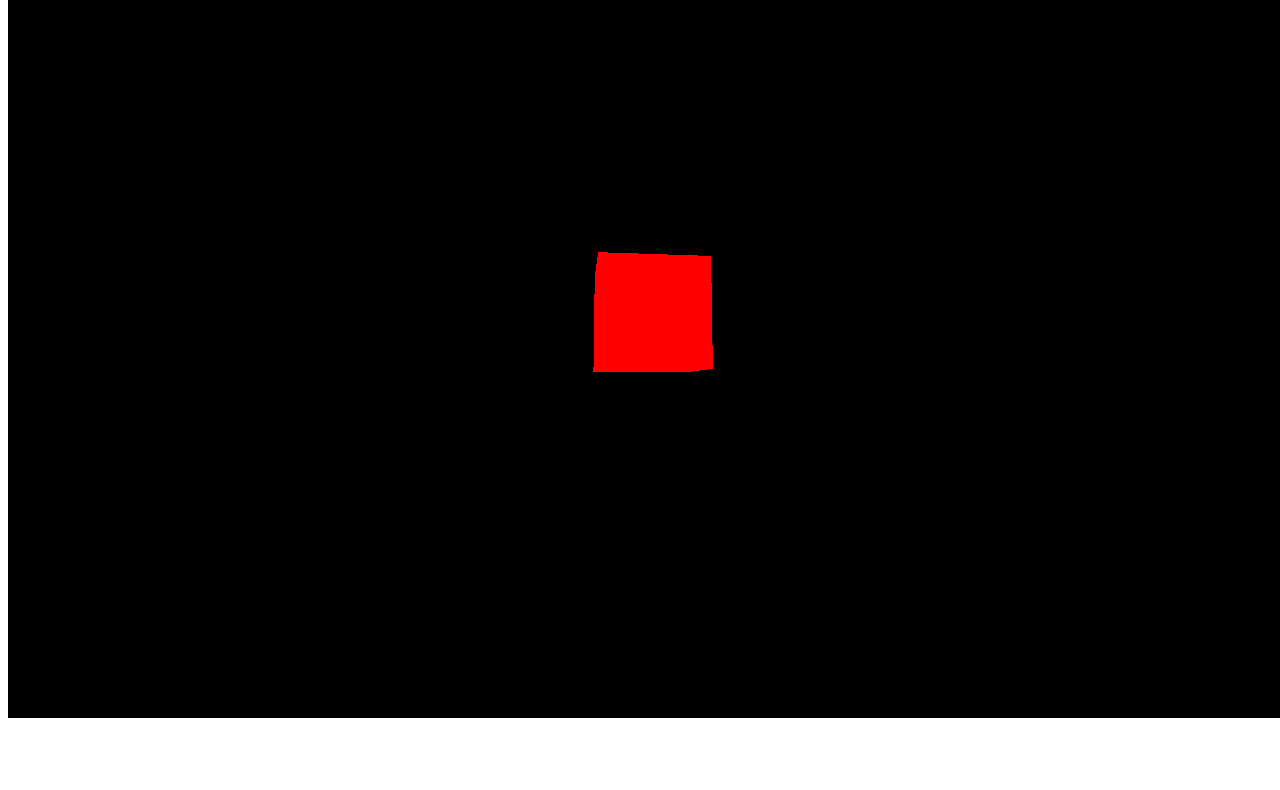
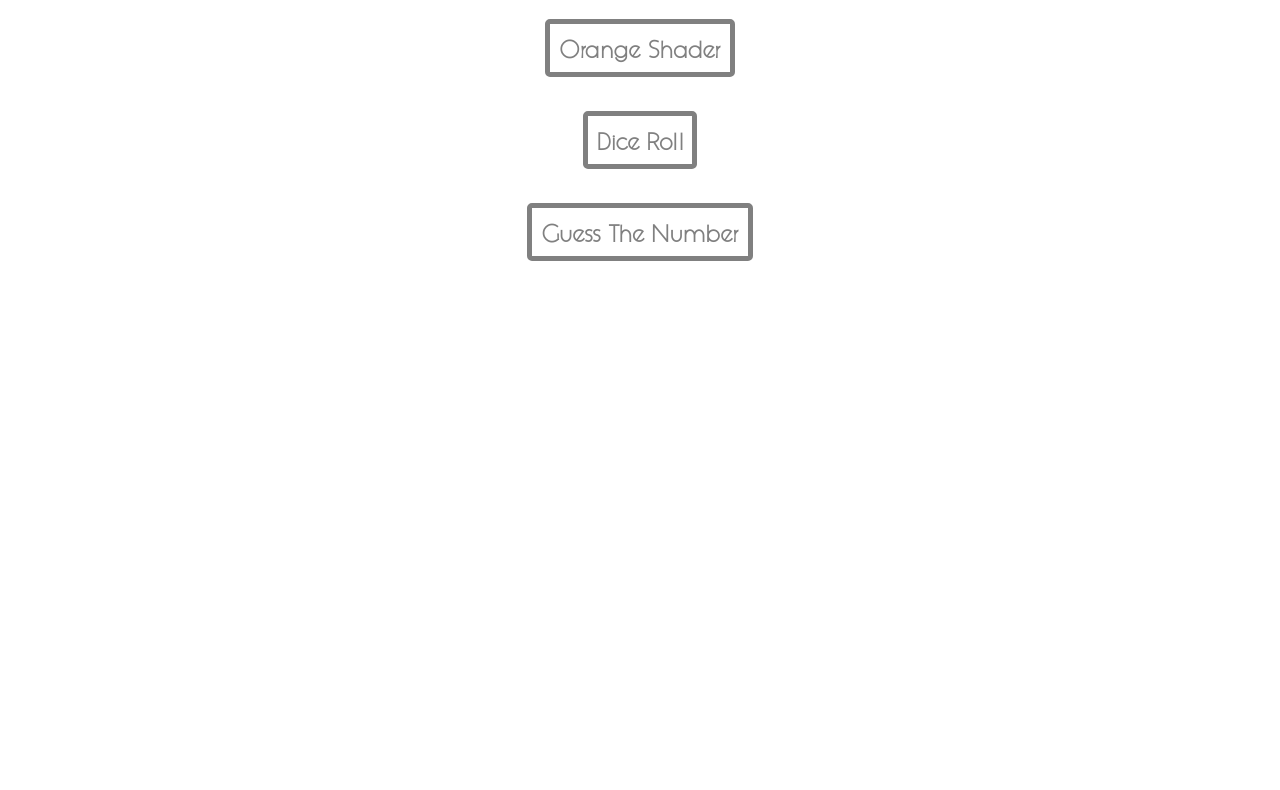
Before and after one commit to AzrielPrabamukti/AzrielPrabamukti.github.io, a plain HTML site: page index.html in a window 1280 px wide. Shown: the part 90-880 px from the top of the page. Before the commit the page ends 816 px from the top, so only its background shows below. Drawn offline with nearby package versions, Linux system fonts and the light colour scheme.

Commit message:
Update index.html

```diff
--- a/index.html
+++ b/index.html
@@ -3,73 +3,28 @@
 <head>
   <meta charset="UTF-8">
   <meta name="viewport" content="width=device-width, initial-scale=1.0">
-  <title>WebGL Shaders</title>
-  <script type="module">
-
-      import * as THREE from 'https://threejs.org/build/three.module.js';
-
-// Set up the scene
-const scene = new THREE.Scene();
-const camera = new THREE.PerspectiveCamera(75, window.innerWidth / window.innerHeight, 0.1, 1000);
-const renderer = new THREE.WebGLRenderer();
-renderer.setSize(window.innerWidth, window.innerHeight);
-document.getElementById('scene-container').appendChild(renderer.domElement);
-
-// Create a cube
-const geometry = new THREE.BoxGeometry();
-const material = new THREE.ShaderMaterial({
-  vertexShader: document.getElementById('vertexShader').textContent,
-  fragmentShader: document.getElementById('fragmentShader').textContent
-});
-const cube = new THREE.Mesh(geometry, material);
-scene.add(cube);
-
-// Set camera position
-camera.position.z = 5;
-
-// Animation loop
-function animate() {
-  requestAnimationFrame(animate);
-  cube.rotation.x += 0.01;
-  cube.rotation.y += 0.01;
-  renderer.render(scene, camera);
-}
-
-// Handle window resize
-window.addEventListener('resize', () => {
-  const newWidth = window.innerWidth;
-  const newHeight = window.innerHeight;
-
-  camera.aspect = newWidth / newHeight;
-  camera.updateProjectionMatrix();
-
-  renderer.setSize(newWidth, newHeight);
-});
-
-// Start the animation loop
-animate();
-  </script>
-
-  <script type="x-shader/x-vertex" id="vertexShader">
-
-  void main() {
-  gl_Position = projectionMatrix * modelViewMatrix * vec4(position, 1.0);
-}
-
-</script>
-
-<script type="x-shader/x-fragment" id="fragmentShader">
-  uniform vec3 color;
-
-void main() {
-  gl_FragColor = vec4(1.0, 0.0, 0.0, 1.0);
-}
-
-</script>
-
-
+  <title>Orenji-Home</title>
+  <link rel="stylesheet" href="css/style.css">
 </head>
 <body>
-  <div id="scene-container"></div>
+  <header>
+    <h1>ILOVEYOU3000</h1>
+  </header>
+
+  <section class="photo-section">
+    <div class="photo-container">
+       <!-- <img src="img/shdr.png" alt="Photo Description">  -->
+      <!-- <p class="description">GATAU MAU NULIS APA, NIH UJICOBA HALAMAN DOANG.</p> -->
+      <h1>
+        <a href="https://twitter.com/AzrielPrabamuk1" class="download-link">Orange Shader</a>
+        <p><a href="dadu.html" class="download-link">Dice Roll</a></p>
+        <a href="number.html" class="download-link">Guess The Number</a>
+      </h1>
+    </div>
+  </section>
+
+  <footer>
+    <p>&copy; 2023 AzrielPrabamuk1.</p>
+  </footer>
 </body>
-  </html>
+</html>
```
